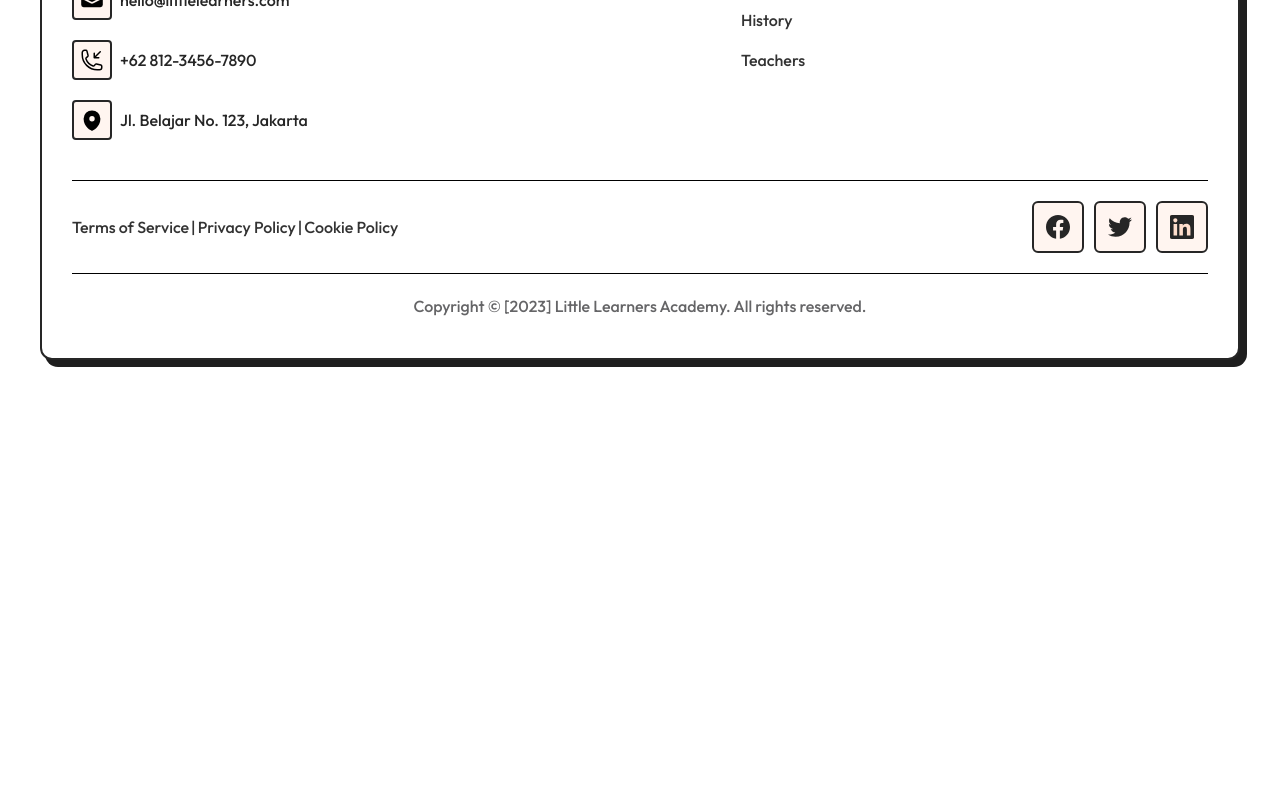
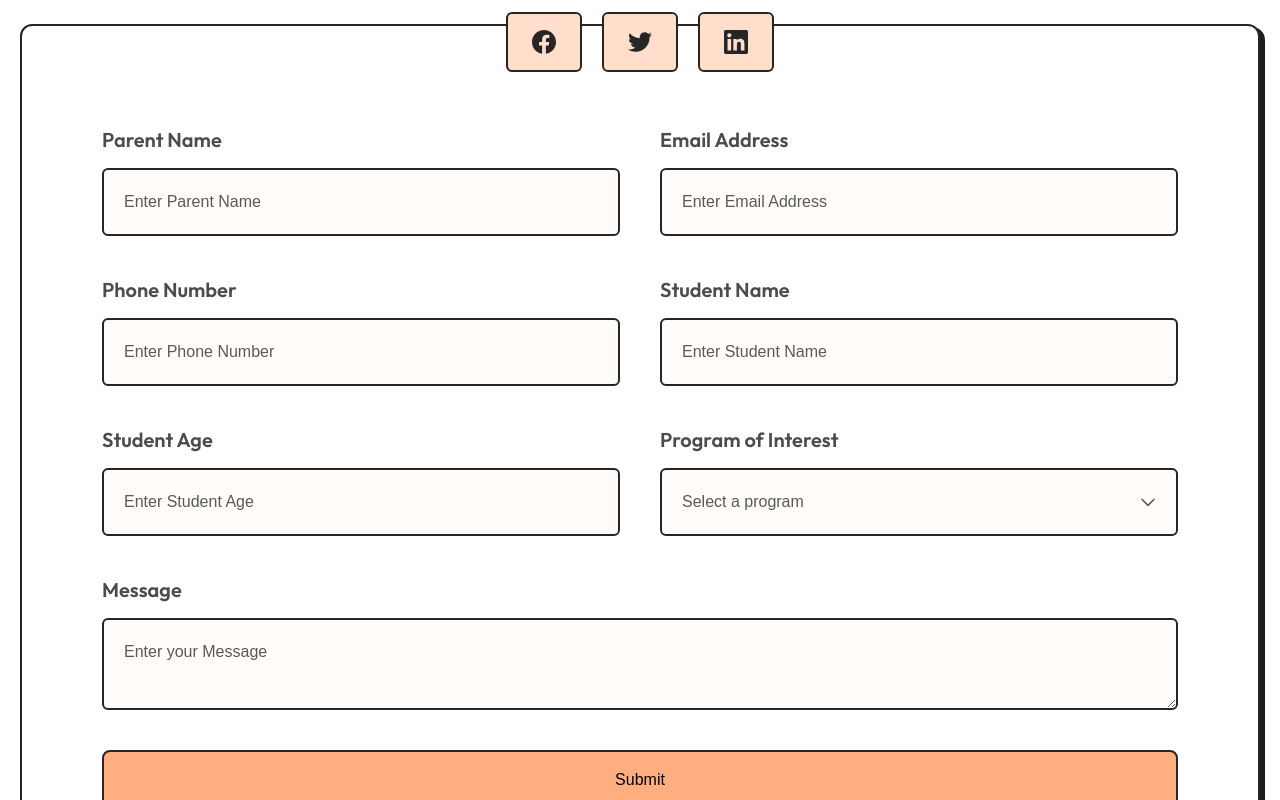
Before and after one commit to marcellandreas/little_learners, a React (Vite) app: page /contacts in a window 1280 px wide. Shown: the part 1020-1820 px from the top of the page. Before the commit the page ends 1420 px from the top, so only its background shows below. Built offline with nearby package versions, Linux system fonts and the light colour scheme.

Commit message:
feat: sudah menyelesaikan COntacts Page nya

```diff
--- a/src/pages/Contacts.jsx
+++ b/src/pages/Contacts.jsx
@@ -1,5 +1,6 @@
 import ContainerCard from "../components/Card/ContainerCard";
 import MainLayout from "../Layout/MainLayout";
+import { SubContainer } from "../UI/SubContainer";
 
 const Contacts = () => {
   return (
@@ -11,6 +12,138 @@ const Contacts = () => {
         className="col-span-12"
         isActive={false}
       />
+      <section className="flex flex-col gap-[50px] md:gap-20 2xl:gap-[100px] col-span-12">
+        <SubContainer
+          title="Student Information"
+          description="If you have specific questions or wish to request more information about Little Learners Academy, please complete the contact form below. Kindly provide the following details to help us better understand your needs"
+          heading="Contact Form"
+        />
+        <div className="flex relative">
+          <div className="flex justify-center items-center gap-5 absolute left-1/2 -top-5 -translate-x-1/2 translate-y-2  w-full">
+            <button className="flex py-4 px-6 justify-center items-center rounded-md border-2 border-grey-15 bg-orange-90">
+              <img
+                src="/assets/facebook.svg"
+                className="h-6 w-6"
+                alt="Mission"
+              />
+            </button>
+            <button className="flex py-4 px-6 justify-center items-center rounded-md border-2 border-grey-15 bg-orange-90">
+              <img src="/assets/twiter.svg" className="h-6 w-6" alt="Mission" />
+            </button>
+            <button className="flex py-4 px-6 justify-center items-center rounded-md border-2 border-grey-15 bg-orange-90">
+              <img
+                src="/assets/linkedin.svg"
+                className="h-6 w-6"
+                alt="Mission"
+              />
+            </button>
+          </div>
+
+          <form className="grid w-full grid-cols-2 pt-20 lg:pt-[100px] 2xl:pt-[120px] px-[30px] lg:px-20 2xl:px-[100px] pb-[30px] lg:pb-20 2xl:pb-[100px] gap-[30px] lg:gap-10 2xl:gap-[50px] rounded-xl border-2 border-grey-15 bg-white shadow-[4px_4px_0_1px_#1e1e1e] 2xl:shadow-[6px_6px_0_2px_#1e1e1e]">
+            <div className=" col-span-2 md:col-span-1 flex flex-col gap-[10px] lg:gap-[14px] 2xl:gap-5">
+              <label className=" text-grey-30 text-xl font-semibold font-outfit">
+                Parent Name
+              </label>
+              <input
+                className="flex p-5 2xl:p-[30px] items-center rounded-md border-2 border-grey-15 bg-orange-99 placeholder:text-grey-35 placeholder:text-base 2xl:placeholder:text-xl placeholder:font-medium"
+                placeholder="Enter Parent Name"
+                type="text"
+              />
+            </div>
+            <div className=" col-span-2 md:col-span-1 flex flex-col gap-[10px] lg:gap-[14px] 2xl:gap-5">
+              <label className=" text-grey-30 text-xl font-semibold font-outfit">
+                Email Address
+              </label>
+              <input
+                className="flex p-5 2xl:p-[30px] items-center rounded-md border-2 border-grey-15 bg-orange-99 placeholder:text-grey-35 placeholder:text-base 2xl:placeholder:text-xl placeholder:font-medium"
+                placeholder="Enter Email Address"
+                type="text"
+              />
+            </div>
+            <div className=" col-span-2 md:col-span-1 flex flex-col gap-[10px] lg:gap-[14px] 2xl:gap-5">
+              <label className=" text-grey-30 text-xl font-semibold font-outfit">
+                Phone Number
+              </label>
+              <input
+                className="flex p-5 2xl:p-[30px] items-center rounded-md border-2 border-grey-15 bg-orange-99 placeholder:text-grey-35 placeholder:text-base 2xl:placeholder:text-xl placeholder:font-medium"
+                placeholder="Enter Phone Number"
+                type="text"
+              />
+            </div>
+            <div className=" col-span-2 md:col-span-1 flex flex-col gap-[10px] lg:gap-[14px] 2xl:gap-5">
+              <label className=" text-grey-30 text-xl font-semibold font-outfit">
+                Student Name
+              </label>
+              <input
+                className="flex p-5 2xl:p-[30px] items-center rounded-md border-2 border-grey-15 bg-orange-99 placeholder:text-grey-35 placeholder:text-base 2xl:placeholder:text-xl placeholder:font-medium"
+                placeholder="Enter Student Name"
+                type="text"
+              />
+            </div>
+            <div className=" col-span-2 md:col-span-1 flex flex-col gap-[10px] lg:gap-[14px] 2xl:gap-5">
+              <label className=" text-grey-30 text-xl font-semibold font-outfit">
+                Student Age
+              </label>
+              <input
+                className="flex p-5 2xl:p-[30px] items-center rounded-md border-2 border-grey-15 bg-orange-99 placeholder:text-grey-35 placeholder:text-base 2xl:placeholder:text-xl placeholder:font-medium"
+                placeholder="Enter Student Age"
+                type="text"
+              />
+            </div>
+            <div className="col-span-2 md:col-span-1 flex flex-col gap-[10px] lg:gap-[14px] 2xl:gap-5">
+              <label className="text-grey-30 text-xl font-semibold font-outfit">
+                Program of Interest
+              </label>
+              <div className="relative">
+                <select
+                  className="w-full appearance-none flex p-5 2xl:p-[30px] items-center rounded-md border-2 border-grey-15 bg-orange-99 text-grey-35 text-base 2xl:text-xl font-medium pr-12"
+                  defaultValue=""
+                >
+                  <option value="" disabled>
+                    Select a program
+                  </option>
+                  <option value="nursery">Nursery</option>
+                  <option value="kindergarten">Kindergarten</option>
+                  <option value="primary">Primary</option>
+                </select>
+
+                {/* Custom Arrow */}
+                <div className="pointer-events-none absolute right-5 top-1/2 -translate-y-1/2 text-grey-35">
+                  <svg
+                    className="w-5 h-5"
+                    fill="none"
+                    stroke="currentColor"
+                    strokeWidth="2"
+                    viewBox="0 0 24 24"
+                  >
+                    <path
+                      strokeLinecap="round"
+                      strokeLinejoin="round"
+                      d="M19 9l-7 7-7-7"
+                    />
+                  </svg>
+                </div>
+              </div>
+            </div>
+            <div className="col-span-2  flex flex-col gap-[10px] lg:gap-[14px] 2xl:gap-5">
+              <label className=" text-grey-30 text-xl font-semibold font-outfit">
+                Message
+              </label>
+              <textarea
+                className="flex p-5 2xl:p-[30px] items-center rounded-md border-2 border-grey-15 bg-orange-99 placeholder:text-grey-35 placeholder:text-base 2xl:placeholder:text-xl placeholder:font-medium"
+                placeholder="Enter your Message"
+                type="text"
+              />
+            </div>
+            <button
+              type="submit"
+              className="flex justify-center items-center py-4 px-[34px] rounded-lg border-2 border-grey-15 bg-orange-75 col-span-2 "
+            >
+              Submit
+            </button>
+          </form>
+        </div>
+      </section>
     </MainLayout>
   );
 };
```
